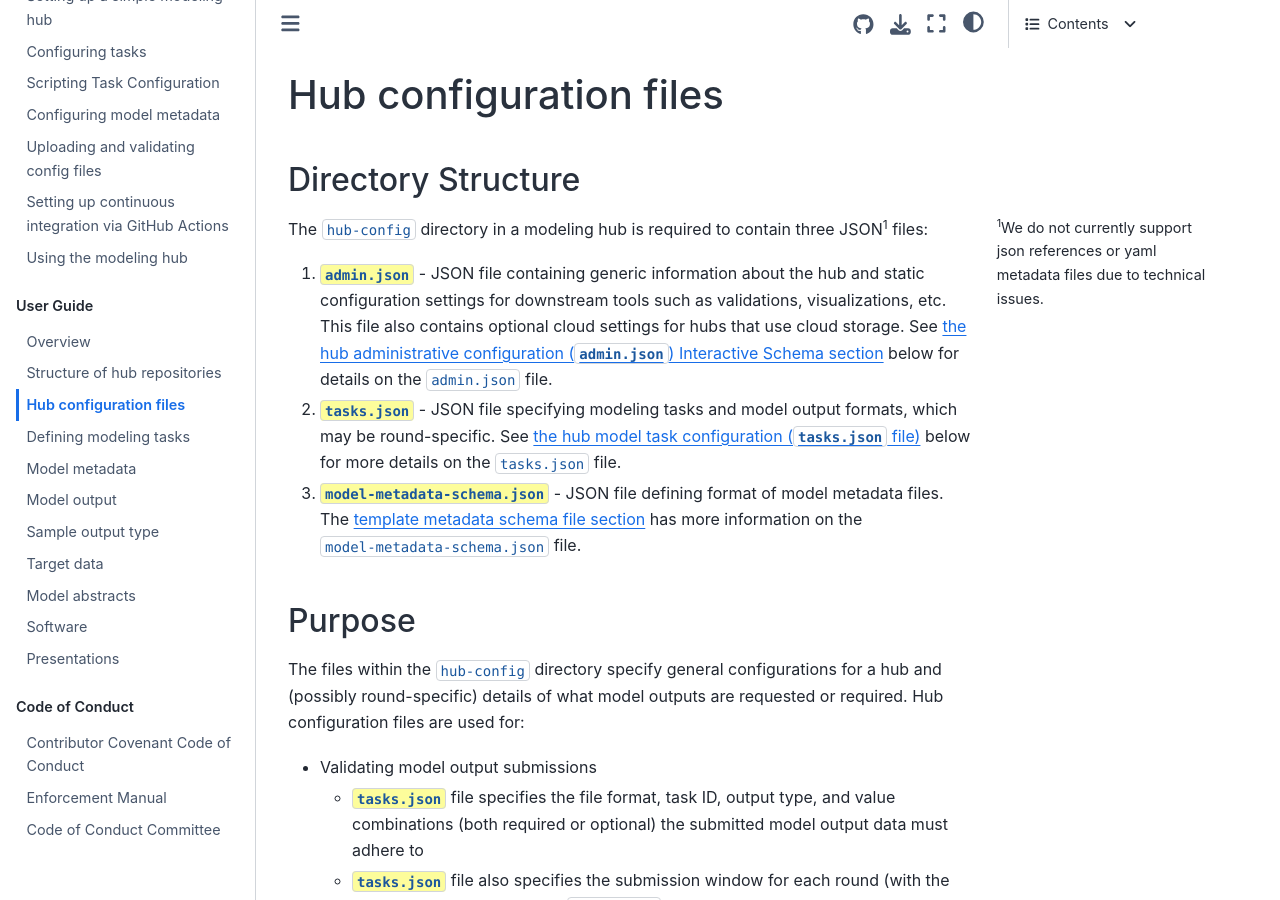
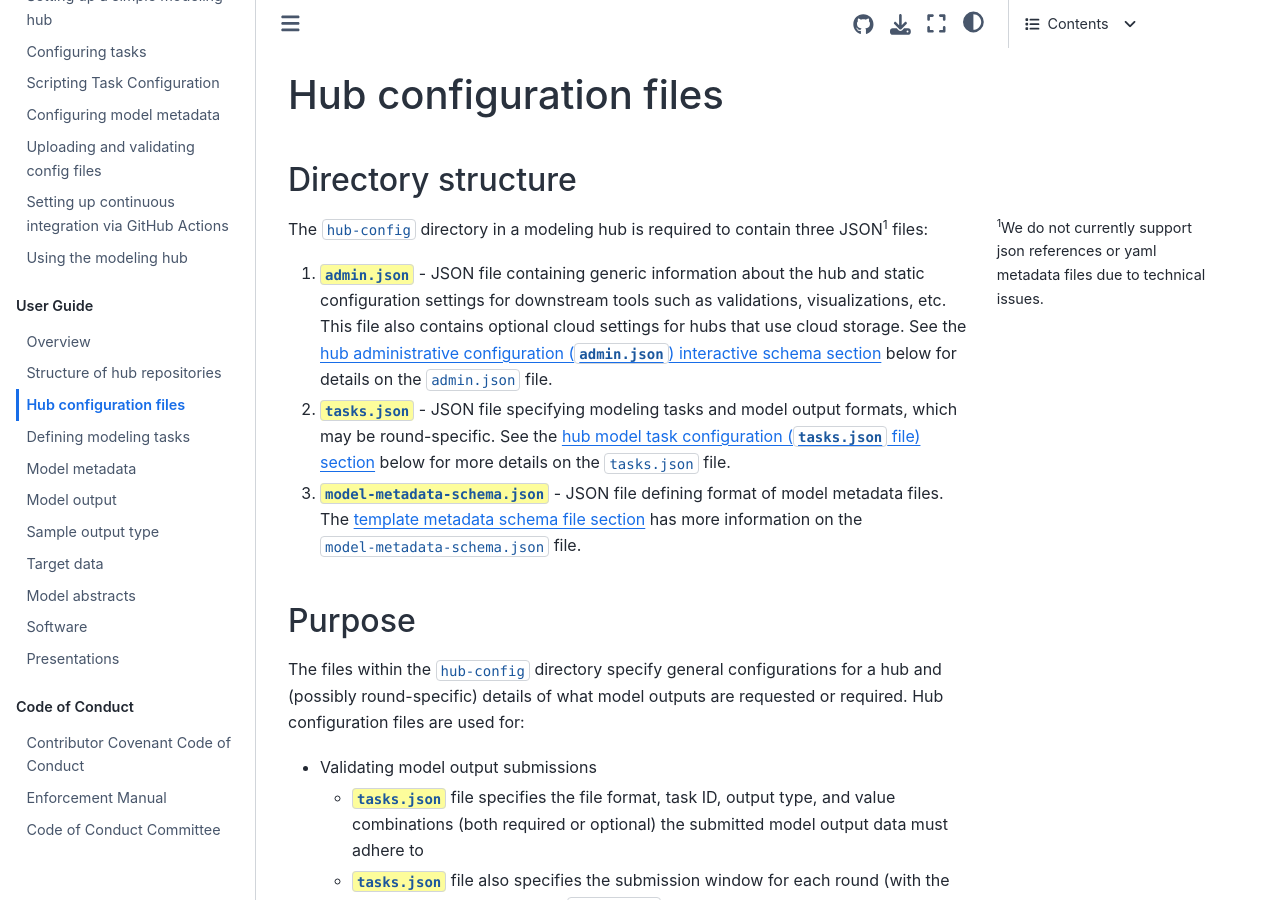
Before and after one commit to hubverse-org/hubDocs, a Sphinx documentation site: the page built from docs/source/user-guide/hub-config.md, in a window 1280 px wide and 900 px high. Built offline with Sphinx 7.4.7 and the Sphinx Book theme 1.1.4, drawn with Linux system fonts in a browser that asks for light colours; comment, search, counter and statistics services are not loaded; some of the changed text lies outside the part shown.

Commit message:
Capitalization and more

```diff
--- a/docs/source/user-guide/hub-config.md
+++ b/docs/source/user-guide/hub-config.md
@@ -1,9 +1,9 @@
 # Hub configuration files
 
-## Directory Structure
+## Directory structure
 The `hub-config` directory in a modeling hub is required to contain three JSON[^json] files:
-   1. `admin.json`{.codeitem} - JSON file containing generic information about the hub and static configuration settings for downstream tools such as validations, visualizations, etc. This file also contains optional cloud settings for hubs that use cloud storage. See [the hub administrative configuration (`admin.json`) Interactive Schema section](#hub-admin-config) below for details on the `admin.json` file.
-   2. `tasks.json`{.codeitem} - JSON file specifying modeling tasks and model output formats, which may be round-specific. See [the hub model task configuration (`tasks.json` file)](#tasks-metadata) below for more details on the `tasks.json` file.
+   1. `admin.json`{.codeitem} - JSON file containing generic information about the hub and static configuration settings for downstream tools such as validations, visualizations, etc. This file also contains optional cloud settings for hubs that use cloud storage. See the [hub administrative configuration (`admin.json`) interactive schema section](#hub-admin-config) below for details on the `admin.json` file.
+   2. `tasks.json`{.codeitem} - JSON file specifying modeling tasks and model output formats, which may be round-specific. See the [hub model task configuration (`tasks.json` file) section](#tasks-metadata) below for more details on the `tasks.json` file.
    3. `model-metadata-schema.json`{.codeitem} - JSON file defining format of model metadata files. The [template metadata schema file section](#model-metadata-schema) has more information on the `model-metadata-schema.json` file.
 
 [^json]: We do not currently support json references or yaml metadata files due to technical issues.
@@ -30,13 +30,13 @@ The administrative hub configuration file contains global administrative setting
 As of v2.0.1, `admin.json` contains optional settings for hubs that store their configuration and model-output data in the cloud (at this time, Amazon Web Services is the supported cloud provider). Like other admin settings, the cloud information should not be updated once the hub has been launched (doing so will break the process that syncs hub data to the cloud).
 
 (hub-admin-config)=
-### Hub administrative configuration (`admin.json`) Interactive Schema
+### Hub administrative configuration (`admin.json`) interactive schema
 
 #### Schema Version: {{schema_version}}
 
 Please note that the preview below does not show the required fields. Please click on the raw schema link below to see all required fields.
 
-{{'[See raw schema](https://raw.githubusercontent.com/hubverse-org/schemas/BRANCH/SCHEMA_VERSION/admin-schema.json)'.replace('SCHEMA_VERSION', schema_version).replace('BRANCH', schema_branch)}}
+{{'See [raw schema](https://raw.githubusercontent.com/hubverse-org/schemas/BRANCH/SCHEMA_VERSION/admin-schema.json)'.replace('SCHEMA_VERSION', schema_version).replace('BRANCH', schema_branch)}}
 
 {{'<script src="../_static/docson/widget.js" data-schema="https://raw.githubusercontent.com/hubverse-org/schemas/BRANCH/SCHEMA_VERSION/admin-schema.json"></script>'.replace('SCHEMA_VERSION', schema_version).replace('BRANCH', schema_branch)}}
 
@@ -45,9 +45,9 @@ Please note that the preview below does not show the required fields. Please cli
 The hub model task configuration file specifies the model tasks (task IDs and targets) and model output types. The `tasks.json` file is flexible enough to accommodate different hub styles. Hubs can vary from a simple forecast hub (see [US Forecast Hub example](/user-guide/intro-data-formats.md) to a more complex round-related scenario hub (see [US Scenario Modeling Hub example](/user-guide/intro-data-formats.md)).
 
 (model-tasks-schema)=
-### Model Tasks (`tasks.json`) Interactive Schema
+### Model tasks (`tasks.json`) interactive schema
 
 #### Schema Version: {{schema_version}}
-{{'[See raw schema](https://raw.githubusercontent.com/hubverse-org/schemas/BRANCH/SCHEMA_VERSION/tasks-schema.json)'.replace('SCHEMA_VERSION', schema_version).replace('BRANCH', schema_branch)}}
+{{'See [raw schema](https://raw.githubusercontent.com/hubverse-org/schemas/BRANCH/SCHEMA_VERSION/tasks-schema.json)'.replace('SCHEMA_VERSION', schema_version).replace('BRANCH', schema_branch)}}
 
 {{'<script src="../_static/docson/widget.js" data-schema="https://raw.githubusercontent.com/hubverse-org/schemas/BRANCH/SCHEMA_VERSION/tasks-schema.json"></script>'.replace('SCHEMA_VERSION', schema_version).replace('BRANCH', schema_branch)}}
```
